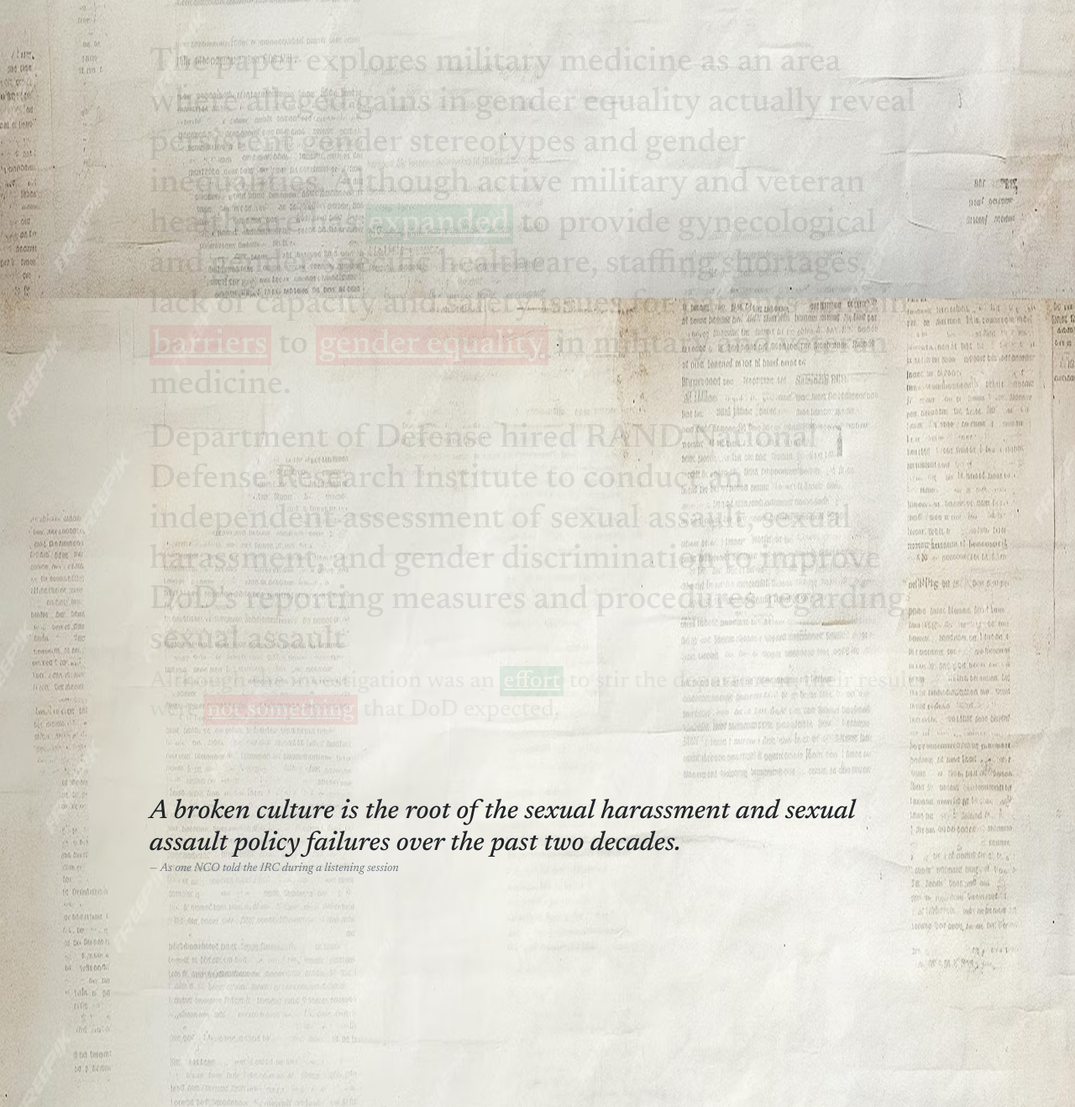
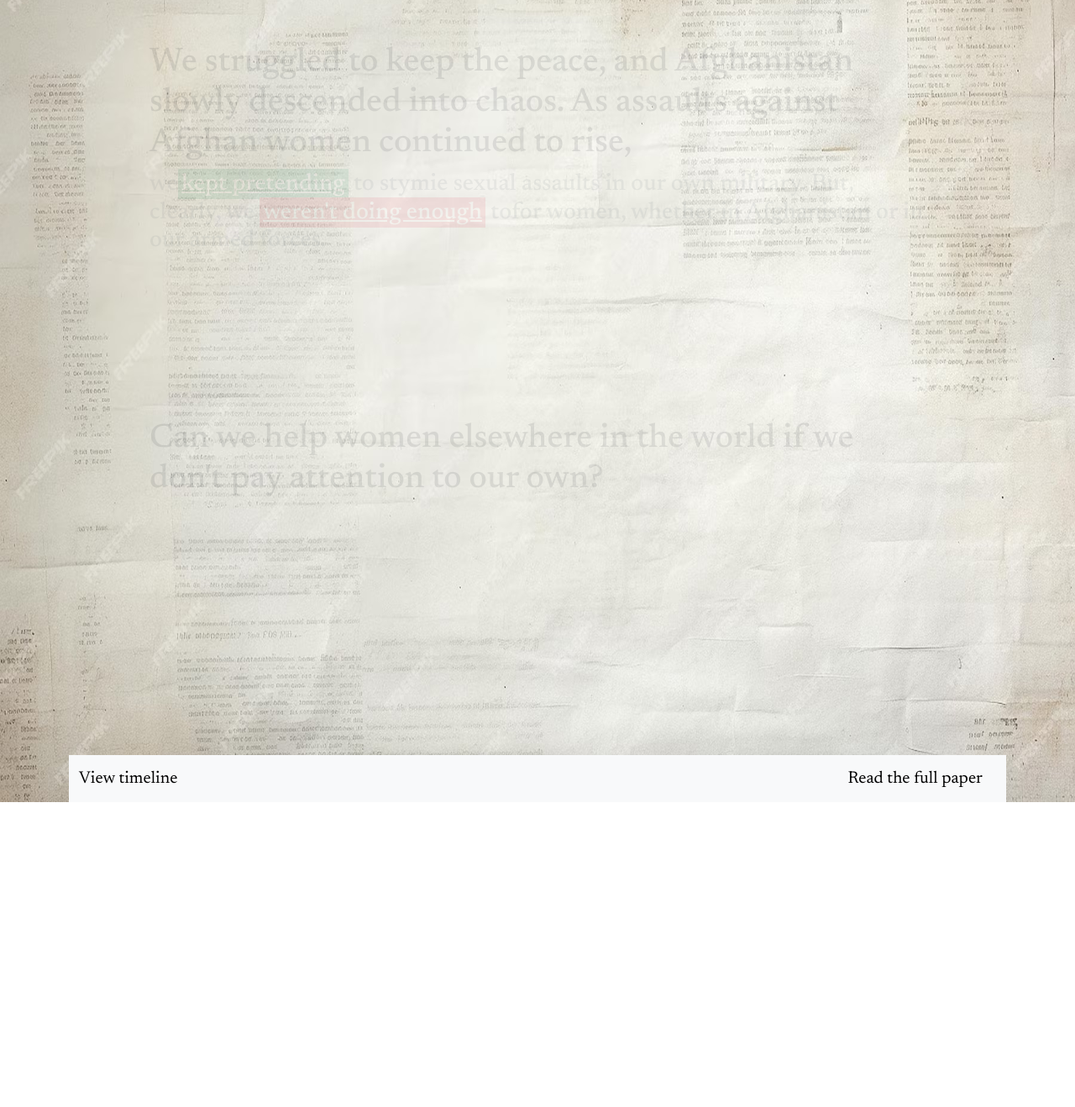
Before and after one commit to kaizer1v/costs_of_war_brown_uni, a plain HTML site: page index.html in a window 1280 px wide. Shown: the part 1141-2459 px from the top of the page at 84% size. After the commit the page ends 2096 px from the top, so only its background shows below. Drawn offline with nearby package versions, Linux system fonts and the light colour scheme.

Commit message:
merged stories from shobhan's timeline

```diff
--- a/index.html
+++ b/index.html
@@ -54,33 +54,19 @@
     </section>
 
     <section id="story3" class="m-5 p-5">
-      <h1>The paper explores military medicine as an area where alleged gains in gender equality actually reveal persistent gender stereotypes and gender inequalities. Although active military and veteran healthcare has <a href="#" id="for-story-3" class="text-white text-bg-success p-1 trigger-modal" data-bs-toggle="modal" data-bs-target="#positive">expanded</a> to provide gynecological and gender-specific healthcare, staffing shortages, lack of capacity and safety issues for patients remain <a href="#" id="for-story-3" class="text-white text-bg-danger p-1 trigger-modal" data-bs-toggle="modal" data-bs-target="#negative">barriers</a> to <a href="#" id="for-story-4" class="text-white text-bg-danger p-1 trigger-modal" data-bs-toggle="modal" data-bs-target="#negative">gender equality</a> in military and veteran medicine.</h1>
+      <h1>We struggled to keep the peace, and Afghanistan slowly descended into chaos. As assaults against Afghan women continued to rise, </h1>
+      <h3 class="text-secondary">we<a href="#" id="for-story-3" class="text-white text-bg-success p-1 trigger-modal" data-bs-toggle="modal" data-bs-target="#positive">kept pretending</a> to stymie sexual assaults in our own military. But, clearly, we <a href="#" id="for-story-3" class="text-white text-bg-danger p-1 trigger-modal" data-bs-toggle="modal" data-bs-target="#negative">weren't doing enough</a> tofor women, whether in Afghanistan or in our armed forces.</h3>
     </section>
 
     <section id="story4" class="m-5 p-5">
-      <h1>Department of Defense hired RAND National Defense Research Institute to conduct an independent assessment of sexual assault, sexual harassment, and gender discrimination to improve DoD's reporting measures and procedures regarding sexual assault</h1>
-      <h3 class="text-secondary">Although the investigation was an <a href="#" id="for-story-5" class="text-white text-bg-success p-1 trigger-modal" data-bs-toggle="modal" data-bs-target="#positive">effort</a> to stir the department, their results were <a href="#" id="for-story-5" class="text-white text-bg-danger p-1 trigger-modal" data-bs-toggle="modal" data-bs-target="#negative">not something</a> that DoD expected.</h3>
-    </section>
-
-    <section id="story5" class="m-5 p-5">
-      <figure>
-        <blockquote class="blockquote">
-          <h2 class="fst-italic">A broken culture is the root of the sexual harassment and sexual assault policy failures over the past two decades.</h2>
-        </blockquote>
-        <figcaption class="blockquote-footer"><cite title="Source Title">As one NCO told the IRC during a listening session</cite></figcaption>
-      </figure>
-    </section>
-
-    <section id="story6" class="m-5 p-5">
-      <h1>Something something something that summarises the text for the stories of rape and murder.</h1>
-      <h3 class="text-secondary">something something negative <a href="#" id="for-story-6" class="text-white text-bg-danger p-1 trigger-modal" data-bs-toggle="modal" data-bs-target="#negative">story</a> and another something something rape murder <a href="#" id="for-story-7" class="text-white text-bg-danger p-1 trigger-modal" data-bs-toggle="modal" data-bs-target="#negative">another story</a> something something and then <a href="#" id="for-story-8" class="text-white text-bg-danger p-1 trigger-modal" data-bs-toggle="modal" data-bs-target="#negative">one more</a>.</h3>
+      <h1>Can we help women elsewhere in the world if we don't pay attention to our own?</h1>
     </section>
 
     <div>
       <nav class="navbar sticky-bottom bg-body-tertiary">
         <div class="container-fluid">
-          <a class="navbar-brand" href="#"></a>
-          <a class="navbar-brand" href="#">Read Full Paper</a>
+          <a class="navbar-brand" href="#">View timeline</a>
+          <a class="navbar-brand" href="#">Read the full paper</a>
         </div>
       </nav>
     </div>
```
